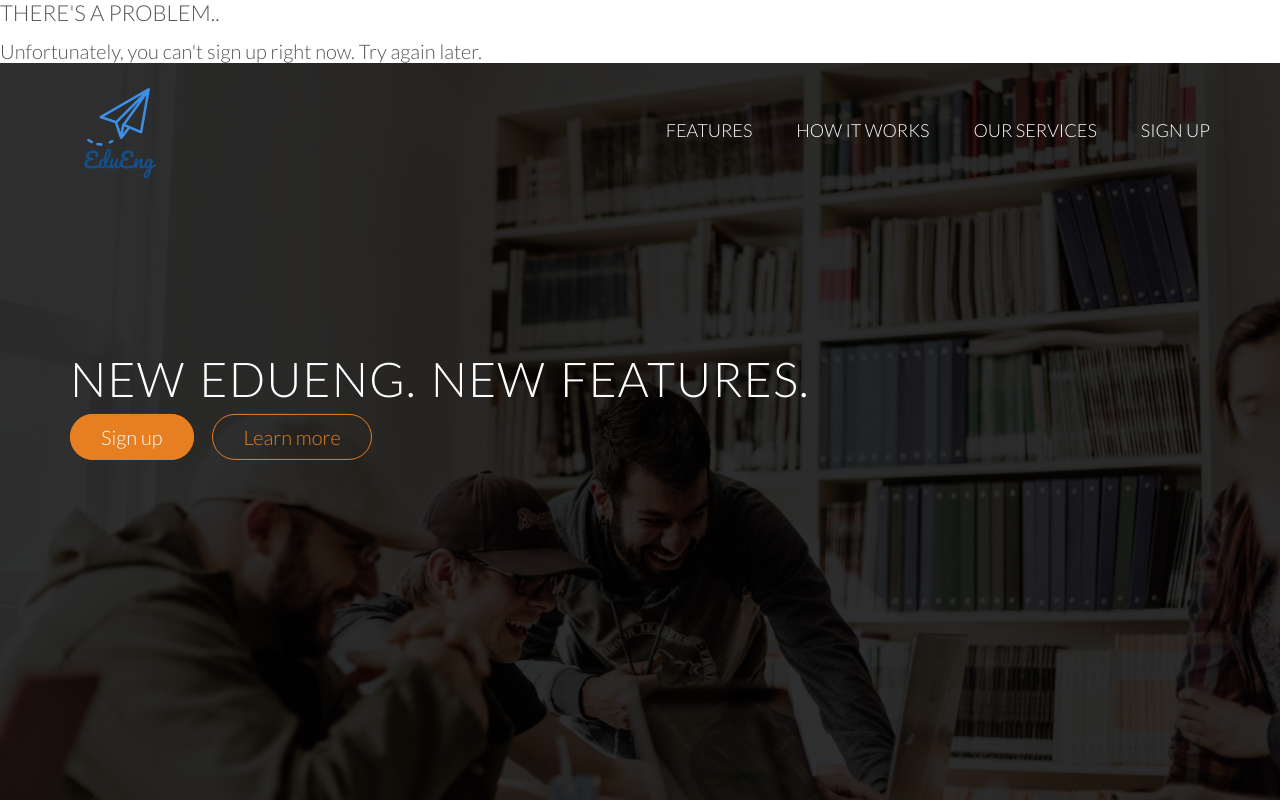
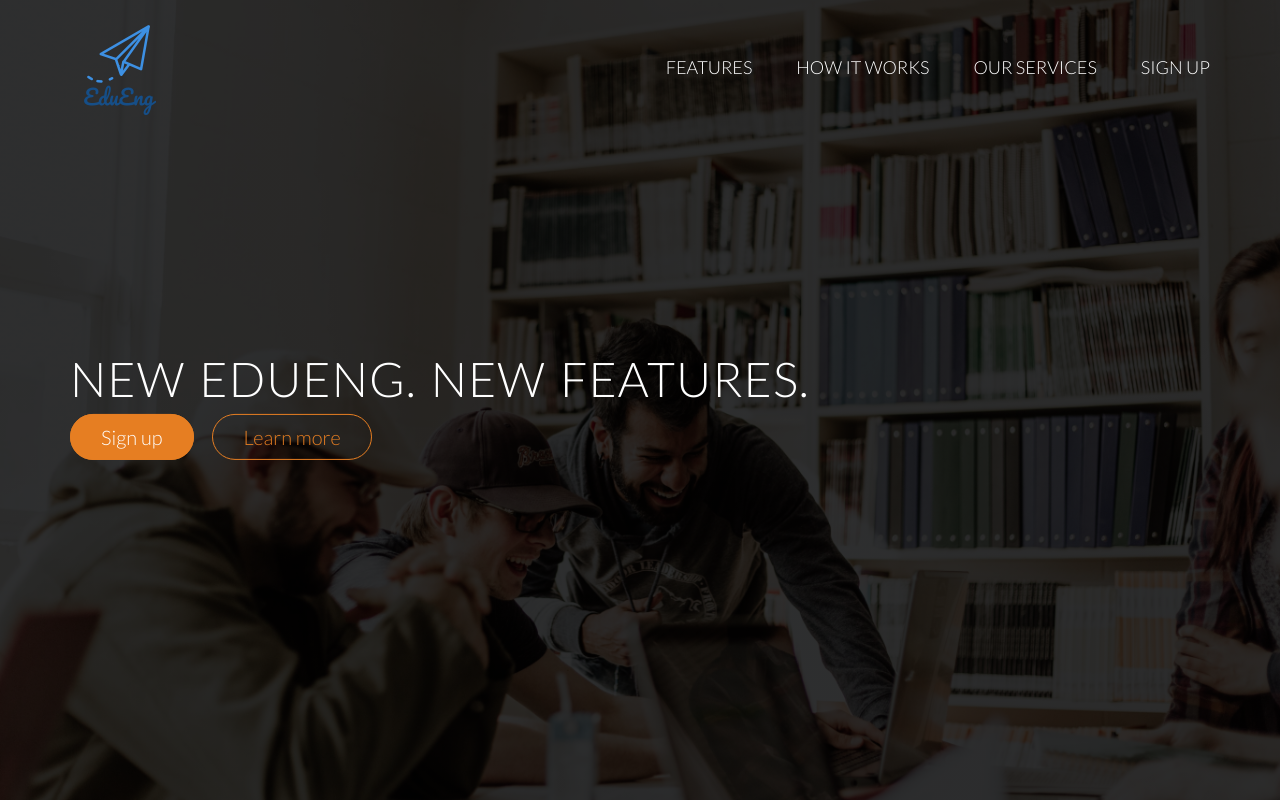
Before and after one commit to edueng/edueng-new, a plain HTML site: page index.html in a window 1280 px wide. Shown: the top 800 px of the page. Drawn offline with nearby package versions, Linux system fonts and the light colour scheme; files whose address does not match are found by name.

Commit message:
Update index.html

```diff
--- a/index.html
+++ b/index.html
@@ -28,10 +28,6 @@
     <title>EduEng</title>
 </head>
 <body>
-    <div class="signup-error">
-        <h3>There's a problem..</h3>
-        <p>Unfortunately, you can't sign up right now. Try again later.</p>
-    </div>
     <header>
         <nav>
             <div class="row">
```
